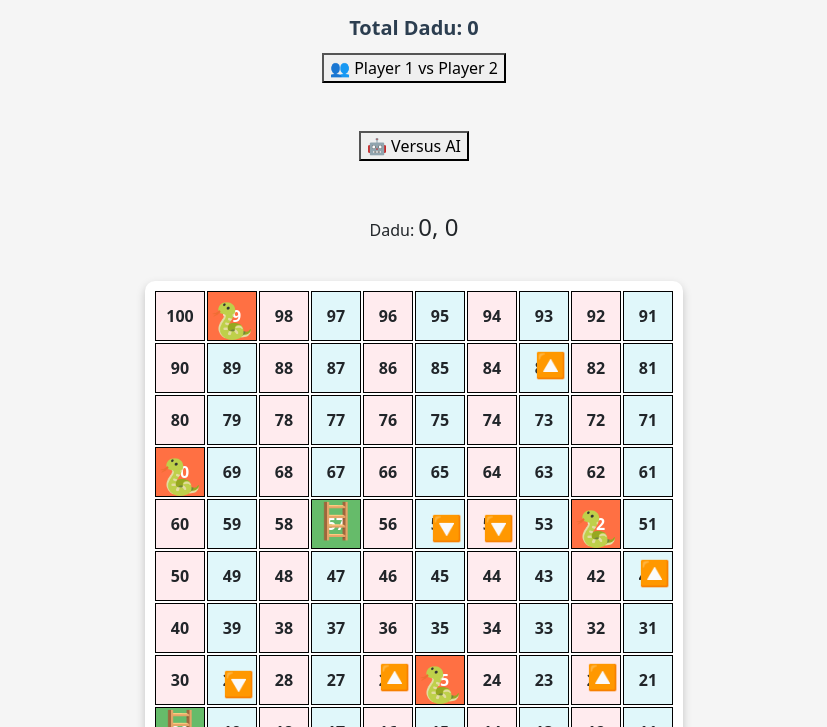
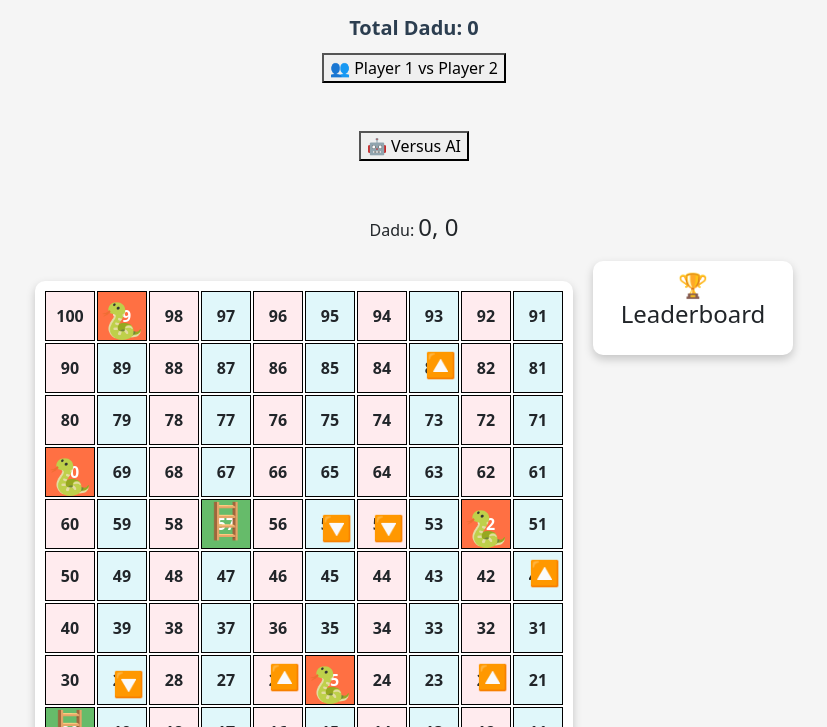
Before and after one commit to AmirulJusticia0507/ulartangga, a plain HTML site: page index.html in a window 1280 px wide. Shown: the part 73-800 px from the top of the page, without its empty margins (226-1053 px from the left). Drawn offline with nearby package versions, Linux system fonts and the light colour scheme; some packages are replaced by stand-ins of ours; a script that the page names is missing.

Commit message:
Updated Leaderboard
Updated Leaderboard

```diff
--- a/index.html
+++ b/index.html
@@ -36,6 +36,26 @@
             background-color: #66bb6a !important; /* Hijau */
             color: white;
         }
+
+        .game-container {
+            display: flex;
+            justify-content: center; /* Posisikan di tengah */
+            align-items: flex-start; /* Rata atas */
+            gap: 20px; /* Jarak antar elemen */
+        }
+
+        .board-container {
+            flex-shrink: 0; /* Agar papan tidak mengecil */
+        }
+
+        #leaderboard {
+            width: 200px;
+            background: white;
+            padding: 10px;
+            border-radius: 10px;
+            box-shadow: 0px 4px 10px rgba(0, 0, 0, 0.2);
+        }
+
 
         #rollDice {
             background-color: #ff5722;
@@ -80,9 +100,17 @@
 
     <p>Dadu: <span id="diceContainer">0, 0</span></p>
 
-    <div class="board-container">
-        <div class="board" id="board"></div>
-    </div><br>
+    <div class="game-container">
+        <div class="board-container">
+            <div class="board" id="board"></div>
+        </div>
+
+        <div id="leaderboard">
+            <h4>🏆 Leaderboard</h4>
+            <ol id="leaderboardList"></ol>
+        </div>
+    </div>
+
 
     <footer style="margin-top: 20px; font-size: 14px; color: #555;">
         © 2025 Amirul Putra Justicia - Snake 'n Ladder
@@ -169,6 +197,7 @@
             }
 
             animateMove(player, finalPosition, steps);
+            updateLeaderboard();
         }
 
         function rollDiceAndMove() {
@@ -202,6 +231,14 @@
             }
         }
 
+        function updateLeaderboard() {
+                let rankings = players.map((pos, index) => ({ player: index + 1, position: pos }))
+                    .sort((a, b) => b.position - a.position); // Urutkan dari posisi tertinggi ke terendah
+
+                let leaderboardHTML = rankings.map(entry => `<li>🚀 Pemain ${entry.player} - Kotak ${entry.position}</li>`).join("");
+
+                $("#leaderboardList").html(leaderboardHTML);
+        }
 
         $('#pvpMode').click(function () {
             isVsComputer = false;
```
